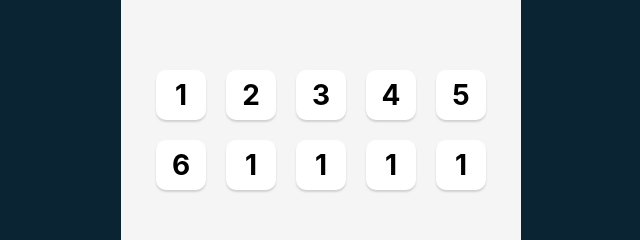
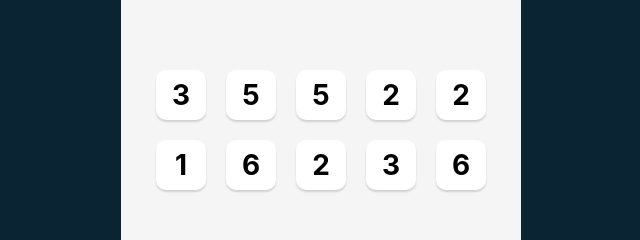
Before and after one commit to SouthBennett/tenzies-capstone, a React (Vite) app: page / in a window 1280 px wide. Shown: the part 270-510 px from the top of the page, without its empty margins (319-959 px from the left). Built offline with nearby package versions, Linux system fonts and the light colour scheme.

Commit message:
Tenzies: Map array to Die components

```diff
--- a/src/App.jsx
+++ b/src/App.jsx
@@ -1,9 +1,10 @@
 /* eslint-disable react-hooks/purity */
 import Die from './components/Die'
+import { useState } from 'react'
 
 export default function App() {
 
-  function generateAllNewDice (){
+  function generateAllNewDice(){
     const randomNumbers = [];
     for (let i = 0; i < 10; i++) {
       randomNumbers.push(Math.ceil(Math.random() * 6))
@@ -14,19 +15,18 @@ export default function App() {
   }
   console.log(generateAllNewDice())
 
+  const [dice, setDice] = useState(generateAllNewDice)
+
+  const diceElements = dice.map((number, index) => {
+    return (
+      <Die key={index} value={number} />
+    )
+  })
+
   return (
     <main>
       <div className="dice-container">
-        <Die value={1}/>
-        <Die value={2}/>
-        <Die value={3}/>
-        <Die value={4}/>
-        <Die value={5}/>
-        <Die value={6}/>
-        <Die value={1}/>
-        <Die value={1}/>
-        <Die value={1}/>
-        <Die value={1}/>
+        {diceElements}
       </div>
     </main>
 
```
